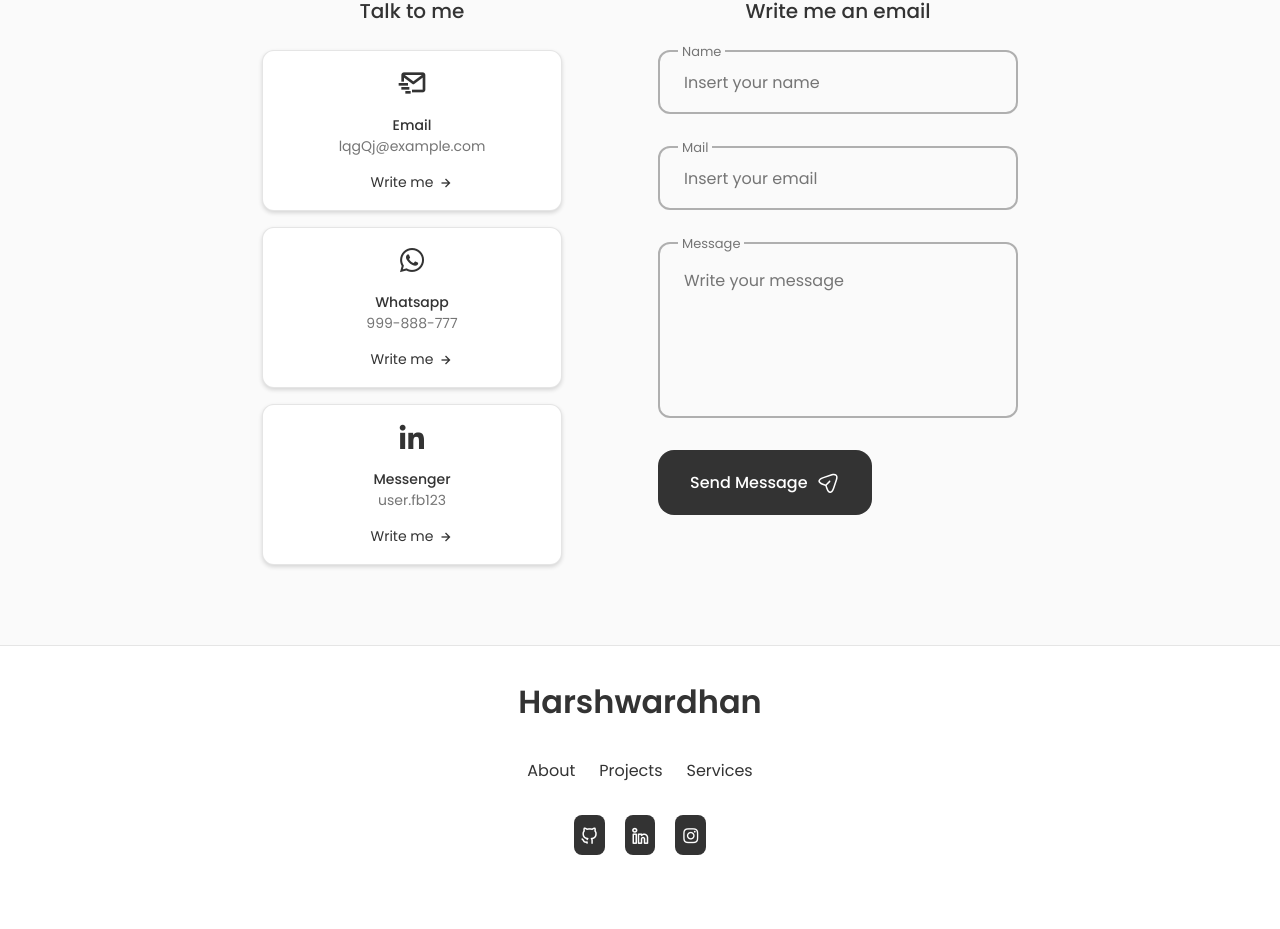
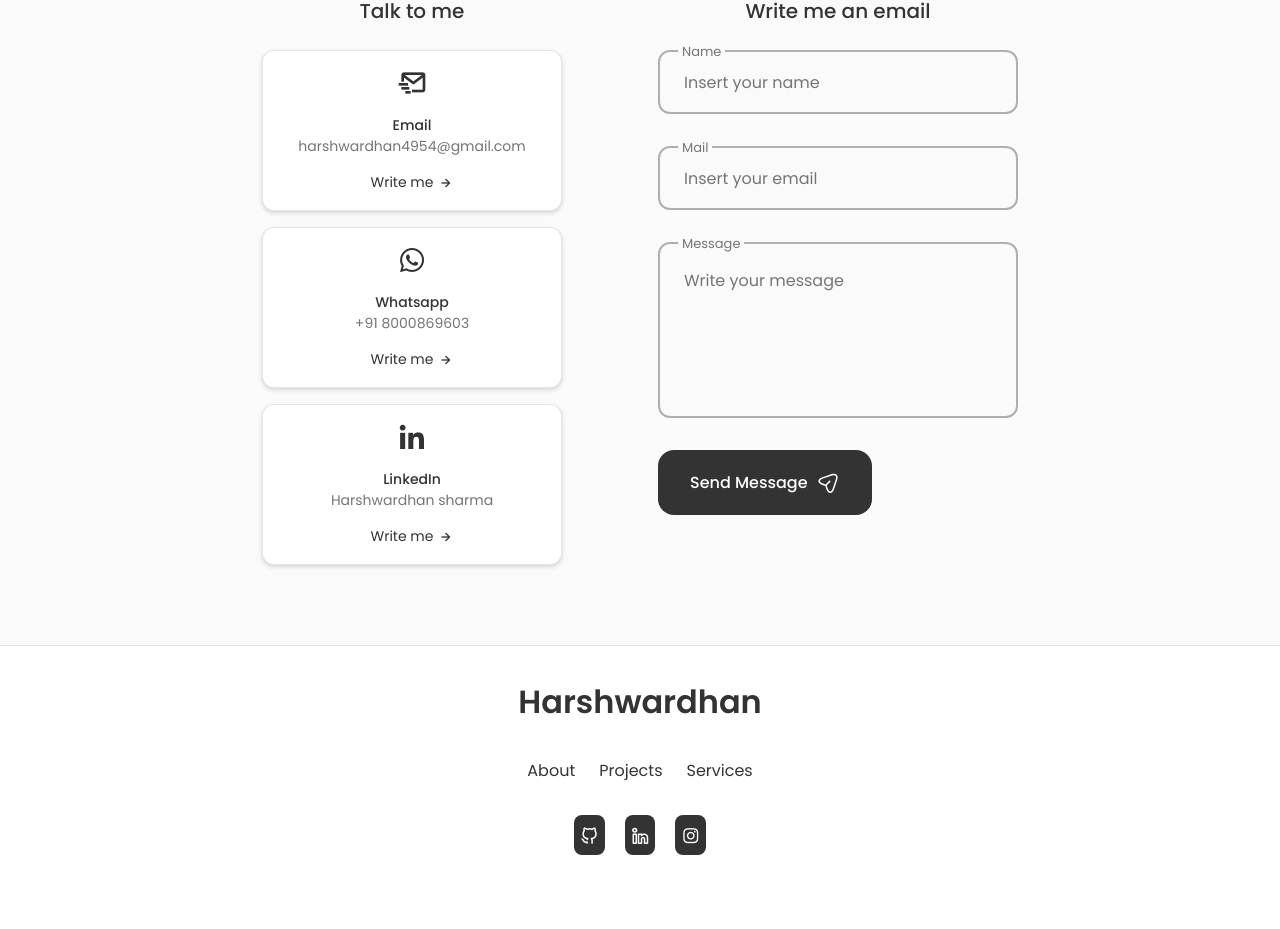
Before and after one commit to Harshwardhan-Sharma/portfolio, a React (Create React App) app: page / in a window 1280 px wide. Shown: the part 5078-6007 px from the top of the page. Built offline with nearby package versions, Linux system fonts and the light colour scheme.

Commit message:
change contact section dummy data

```diff
--- a/src/components/contact/Contact.jsx
+++ b/src/components/contact/Contact.jsx
@@ -55,9 +55,9 @@ const Contact = () => {
 
               <h3 className="contact__card-title">Email</h3>
 
-              <span className="contact__card-data">lqgQj@example.com</span>
+              <span className="contact__card-data">harshwardhan4954@gmail.com</span>
 
-              <a href="mailto:lqgQj@example.com" className="contact__button">
+              <a href="mailto:harshwardhan4954@gmail.com" className="contact__button">
                 Write me{" "}
                 <i className="bx bx-right-arrow-alt contact__button-icon"></i>
               </a>
@@ -68,9 +68,9 @@ const Contact = () => {
 
               <h3 className="contact__card-title">Whatsapp</h3>
 
-              <span className="contact__card-data">999-888-777</span>
+              <span className="contact__card-data">+91 8000869603</span>
 
-              <a href="https://api.whatsapp.com/send?phone=62214408789&text=Hello, more information!" className="contact__button">
+              <a href="https://api.whatsapp.com/send?phone=8000869603&text=Hello, more information!" className="contact__button">
                 Write me{" "}
                 <i className="bx bx-right-arrow-alt contact__button-icon"></i>
               </a>
@@ -79,11 +79,11 @@ const Contact = () => {
             <div className="contact__card">
               <i className="bx bxl-linkedin contact__card-icon"></i>
 
-              <h3 className="contact__card-title">Messenger</h3>
+              <h3 className="contact__card-title">LinkedIn</h3>
 
-              <span className="contact__card-data">user.fb123</span>
+              <span className="contact__card-data">Harshwardhan sharma</span>
 
-              <a href="https://m.me/crypticalcoder" className="contact__button">
+              <a href="https://www.linkedin.com/in/harshwardhan-sharma-a63590250/" className="contact__button">
                 Write me{" "}
                 <i className="bx bx-right-arrow-alt contact__button-icon"></i>
               </a>
```
